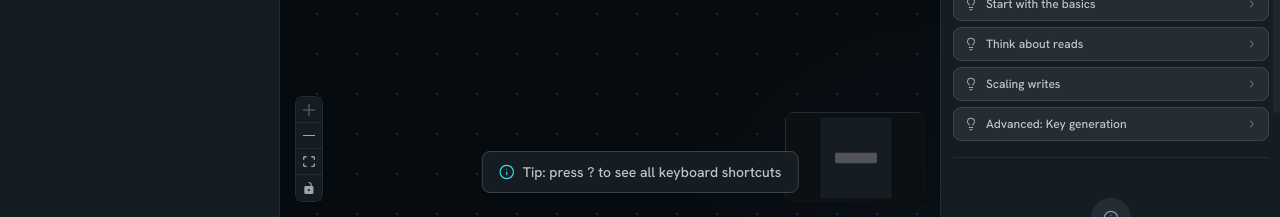
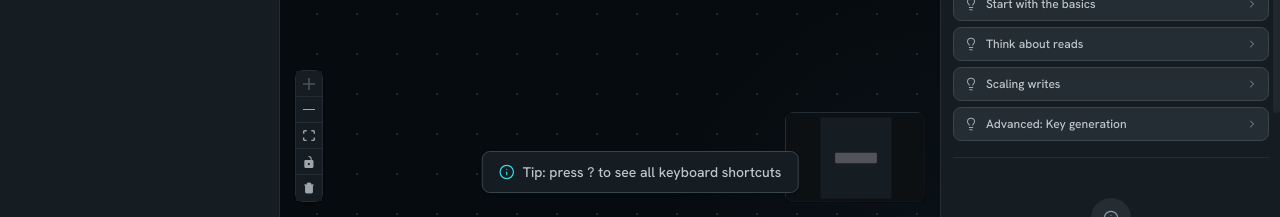
Before and after one commit to saakshigupta2002/system-design, a Next.js app: page / in a window 1280 px wide. Both pictures are taken after typing "Sample" into the empty fields and a click on the button "Add Note". Shown: the part 583-800 px from the top of the page. Built offline with nearby package versions, Linux system fonts and the light colour scheme.

Commit message:
Add a Clear button to the on-canvas controls
The canvas zoom/fit controls cluster now includes a Clear (trash) button
that opens the same confirm dialog as the top bar. It only appears when the
canvas has nodes, and is styled red so it reads as a destructive action.

```diff
--- a/src/components/canvas/DesignCanvas.tsx
+++ b/src/components/canvas/DesignCanvas.tsx
@@ -4,6 +4,7 @@ import { useCallback, useEffect, useMemo, useRef, type DragEvent } from "react";
 import {
   ReactFlow,
   Controls,
+  ControlButton,
   MiniMap,
   Background,
   BackgroundVariant,
@@ -19,7 +20,7 @@ import { edgeTypes } from "./edges/edgeTypes";
 import { useCanvasStore, sanitizeEdges, type ComponentNodeData } from "@/store/canvasStore";
 import { usePenStore } from "@/store/penStore";
 import { getComponentById } from "@/data/components";
-import { BookOpen, GraduationCap, Layers, MousePointer2, Sparkles } from "lucide-react";
+import { BookOpen, GraduationCap, Layers, MousePointer2, Sparkles, Trash2 } from "lucide-react";
 import { CanvasTabBar } from "./CanvasTabBar";
 import { PenOverlay } from "./PenOverlay";
 import { PenToolbar } from "./PenToolbar";
@@ -28,9 +29,10 @@ interface DesignCanvasProps {
   onPickProblem?: () => void;
   onLoadReference?: () => void;
   onStartInterview?: () => void;
+  onClearCanvas?: () => void;
 }
 
-export function DesignCanvas({ onPickProblem, onLoadReference, onStartInterview }: DesignCanvasProps = {}) {
+export function DesignCanvas({ onPickProblem, onLoadReference, onStartInterview, onClearCanvas }: DesignCanvasProps = {}) {
   const reactFlowWrapper = useRef<HTMLDivElement>(null);
   const { screenToFlowPosition } = useReactFlow();
 
@@ -211,7 +213,18 @@ export function DesignCanvas({ onPickProblem, onLoadReference, onStartInterview
         <Controls
           className="!rounded-md !border !border-zinc-800 !bg-zinc-900 !shadow-sm [&>button]:!border-zinc-800 [&>button]:!bg-zinc-900 [&>button]:!text-zinc-400 [&>button:hover]:!bg-zinc-800 [&>button:hover]:!text-zinc-200"
           position="bottom-left"
-        />
+        >
+          {!isEmpty && onClearCanvas && (
+            <ControlButton
+              onClick={onClearCanvas}
+              title="Clear canvas"
+              aria-label="Clear canvas"
+              className="!text-rose-400 [&:hover]:!bg-rose-500/10 [&:hover]:!text-rose-300"
+            >
+              <Trash2 />
+            </ControlButton>
+          )}
+        </Controls>
         <MiniMap
           className="!hidden !rounded-md !border !border-zinc-800 !bg-zinc-900 md:!block"
           maskColor="var(--minimap-mask)"
--- a/src/components/layout/app-shell.tsx
+++ b/src/components/layout/app-shell.tsx
@@ -354,6 +354,7 @@ export function AppShell() {
             onPickProblem={handlePickProblem}
             onLoadReference={handleLoadReference}
             onStartInterview={() => setInterviewDialogOpen(true)}
+            onClearCanvas={() => setClearConfirmOpen(true)}
           />
 
           {/* Desktop inline right panel (hidden on mobile) */}
```
